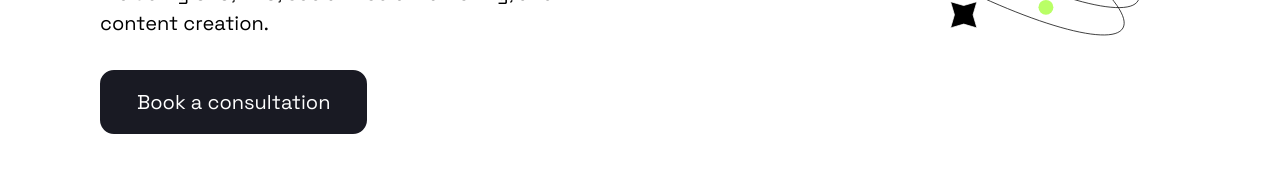
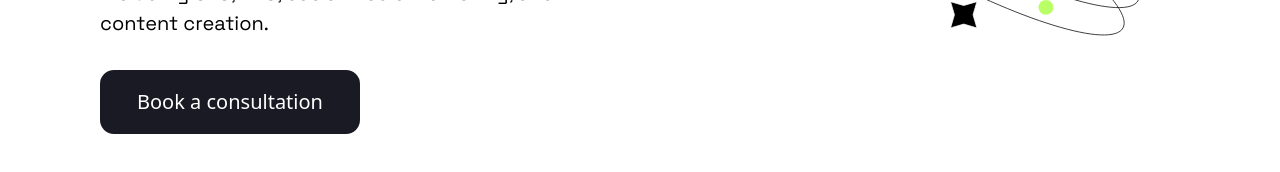
Before and after one commit to tasshanakagawa/positivus, a React (Vite) app: page / in a window 1280 px wide. Shown: the part 384-556 px from the top of the page. Built offline with nearby package versions, Linux system fonts and the light colour scheme.

Commit message:
bugfix: fix tailwind implementation

```diff
--- a/src/index.scss
+++ b/src/index.css
@@ -1,22 +1,25 @@
 @import 'tailwindcss';
 
 :root {
-  // Typography
-  --text-base: "Space Grotesk", sans-serif;
-  --text-headings: "Space Grotesk", sans-serif;
+  /* Spacing */
+  --spacing: 10px;
 
-  // Colors - Base
+  /* Typography */
+  --font-base: "Space Grotesk", sans-serif;
+  --font-headings: "Space Grotesk", sans-serif;
+
+  /* Colors - Base */
   --color-white: #FFFFFF;
   --color-black: #000000;
 
-  // Colors - UI Palette
+  /* Colors - UI Palette */
   --color-primary: #B9FF66;
   --color-grey: #F3F3F3;
   --color-dark: #191A23;
 }
 
 h1, h2, h3, h4, h5, h6 {
-  font-family: var(--text-headings);
+  font-family: var(--font-headings);
   font-weight: 500;
   font-style: normal;
 }
@@ -38,7 +41,7 @@ h4 {
 }
 
 p {
-  font-family: var(--text-base);
+  font-family: var(--font-base);
   font-weight: 400;
 }
 
--- a/src/main.jsx
+++ b/src/main.jsx
@@ -1,7 +1,7 @@
 import { StrictMode } from 'react'
 import { createRoot } from 'react-dom/client'
 import { BrowserRouter } from 'react-router-dom'
-import './index.scss'
+import './index.css'
 import App from './App.jsx'
 
 createRoot(document.getElementById('root')).render(
```
